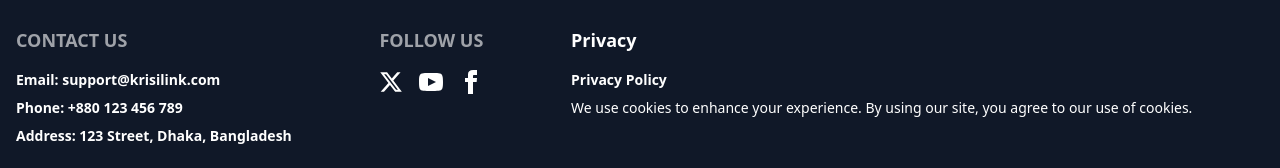
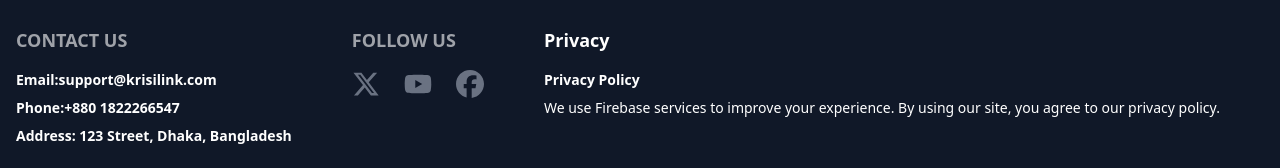
Before and after one commit to junayed17/KrishiLink, a React (Vite) app: page / in a window 1280 px wide. Shown: the part 3267-3435 px from the top of the page. Built offline with nearby package versions, Linux system fonts and the light colour scheme; no server answers.

Commit message:
fotter polished

```diff
--- a/src/Components/footer/Footer.jsx
+++ b/src/Components/footer/Footer.jsx
@@ -1,4 +1,4 @@
-import { FaXTwitter } from "react-icons/fa6";
+import { FaFacebook, FaTwitter, FaXTwitter, FaYoutube } from "react-icons/fa6";
 
 const Footer = () => {
   return (
@@ -7,10 +7,19 @@ const Footer = () => {
         <nav>
           <h6 className="footer-title font-bold text-lg mb-2">Contact Us</h6>
           <p className="link link-hover font-semibold">
-            Email: <a className="link link-hover">support@krisilink.com</a>
+            Email:
+            <a
+              href="mailto:junayedahmednipun@gmail.com"
+              className="link link-hover"
+            >
+              support@krisilink.com
+            </a>
           </p>
           <p className="link link-hover font-semibold">
-            Phone:<a className="link link-hover"> +880 123 456 789</a>
+            Phone:
+            <a href="tel:+8801822266547" className="link link-hover">
+              +880 1822266547
+            </a>
           </p>
           <p className="link link-hover font-semibold">
             <a className="link link-hover">
@@ -21,31 +30,32 @@ const Footer = () => {
 
         <nav>
           <h6 className="footer-title font-bold text-lg mb-2">Follow Us</h6>
-          <div className="grid grid-flow-col gap-4">
-            <a>
-              <FaXTwitter className="w-6 h-6"/>
+          <div className="grid grid-flow-col gap-6">
+            {/* Twitter (X) - Hover color: Black */}
+            <a
+              href="https://twitter.com"
+              target="_blank"
+              className="text-gray-500 transition-all duration-300 hover:text-[#ffffff] hover:scale-110"
+            >
+              <FaXTwitter className="w-7 h-7" />
             </a>
-            <a>
-              <svg
-                xmlns="http://www.w3.org/2000/svg"
-                width="24"
-                height="24"
-                viewBox="0 0 24 24"
-                className="fill-current"
-              >
-                <path d="M19.615 3.184c-3.604-.246-11.631-.245-15.23 0-3.897.266-4.356 2.62-4.385 8.816.029 6.185.484 8.549 4.385 8.816 3.6.245 11.626.246 15.23 0 3.897-.266 4.356-2.62 4.385-8.816-.029-6.185-.484-8.549-4.385-8.816zm-10.615 12.816v-8l8 3.993-8 4.007z"></path>
-              </svg>
+
+            {/* YouTube - Hover color: Red */}
+            <a
+              href="https://www.youtube.com/@shykhseraj"
+              target="_blank"
+              className="text-gray-500 transition-all duration-300 hover:text-[#FF0000] hover:scale-110"
+            >
+              <FaYoutube className="w-7 h-7" />
             </a>
-            <a>
-              <svg
-                xmlns="http://www.w3.org/2000/svg"
-                width="24"
-                height="24"
-                viewBox="0 0 24 24"
-                className="fill-current"
-              >
-                <path d="M9 8h-3v4h3v12h5v-12h3.642l.358-4h-4v-1.667c0-.955.192-1.333 1.115-1.333h2.885v-5h-3.808c-3.596 0-5.192 1.583-5.192 4.615v3.385z"></path>
-              </svg>
+
+            {/* Facebook - Hover color: Blue */}
+            <a
+              href="https://www.facebook.com/shykhseraj"
+              target="_blank"
+              className="text-gray-500 transition-all duration-300 hover:text-[#1877F2] hover:scale-110"
+            >
+              <FaFacebook className="w-7 h-7" />
             </a>
           </div>
         </nav>
@@ -54,8 +64,8 @@ const Footer = () => {
           <h6 className="ffooter-title font-bold text-lg mb-2">Privacy</h6>
           <a className="link link-hover font-semibold">Privacy Policy</a>
           <p>
-            We use cookies to enhance your experience. By using our site, you
-            agree to our use of cookies.
+            We use Firebase services to improve your experience. By using our
+            site, you agree to our privacy policy.
           </p>
         </nav>
       </div>
```
